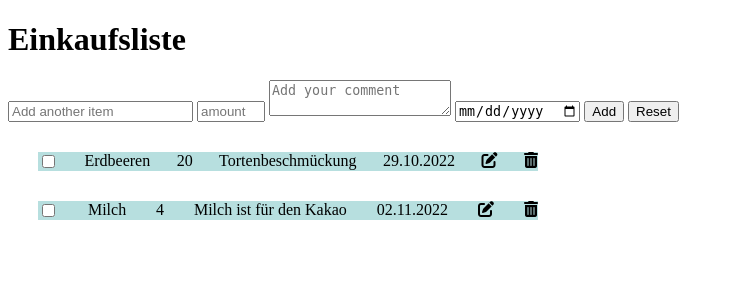
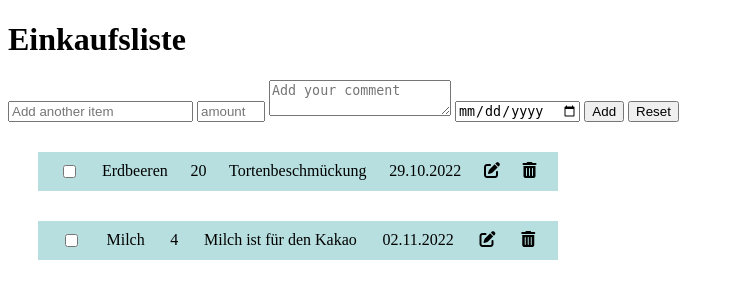
Before and after one commit to EmilDieterle/EIA2_WiSe22, a PHP site: page /L05_Client.html in a window 1280 px wide. Shown: the top 300 px of the page, without its empty margins (0-734 px from the left). Run offline with PHP 8.4, Linux system fonts and the light colour scheme; some libraries are stand-ins or nearby versions.

Commit message:
L05 style.css addedDiv

```diff
--- a/Steckbrief/L05_Client/style.css
+++ b/Steckbrief/L05_Client/style.css
@@ -5,11 +5,15 @@
 
 .addedDiv {
     width: 500px;
+    padding-top: 10px;
+    padding-right: 10px;
+    padding-bottom: 10px;
+    padding-left: 10px;
     margin: 30px;
     background-color: rgb(183, 223, 223);
     display: flex;
     flex-direction: row;
-    justify-content: space-between;
+    justify-content: space-around;
 }
 .amount {
    width: 60px;
```
